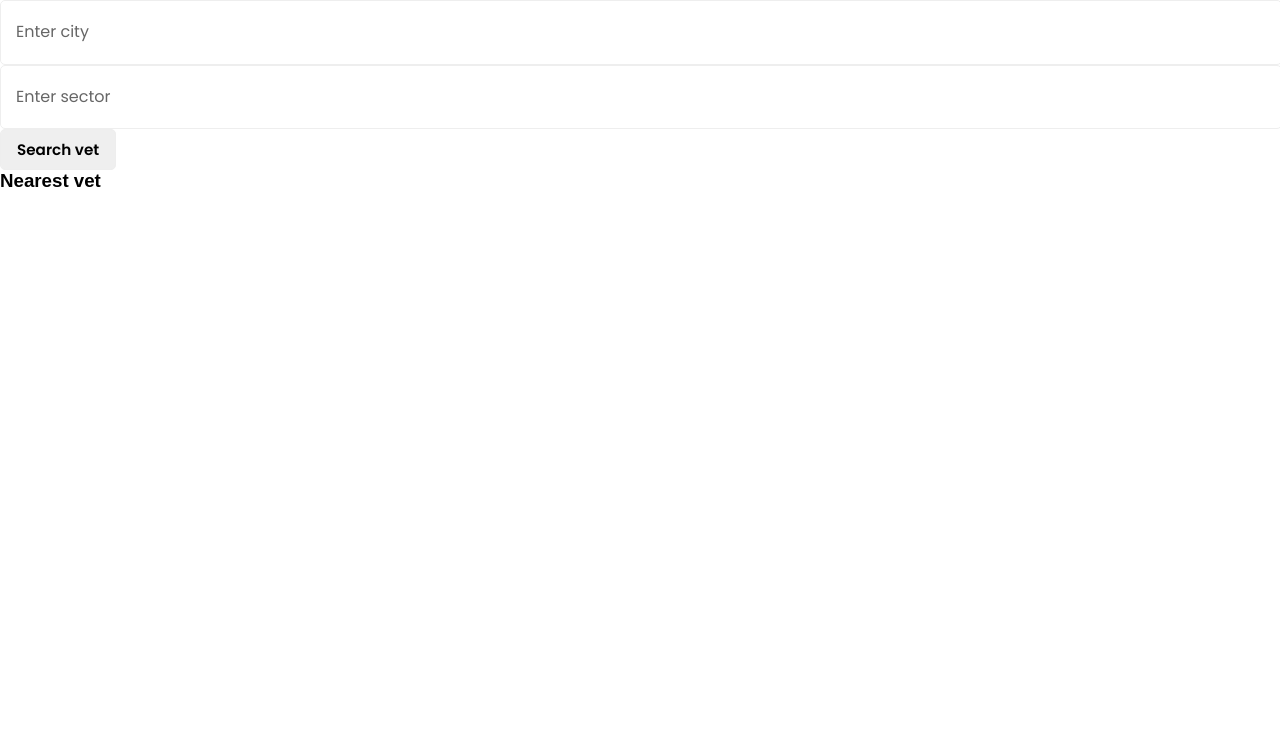
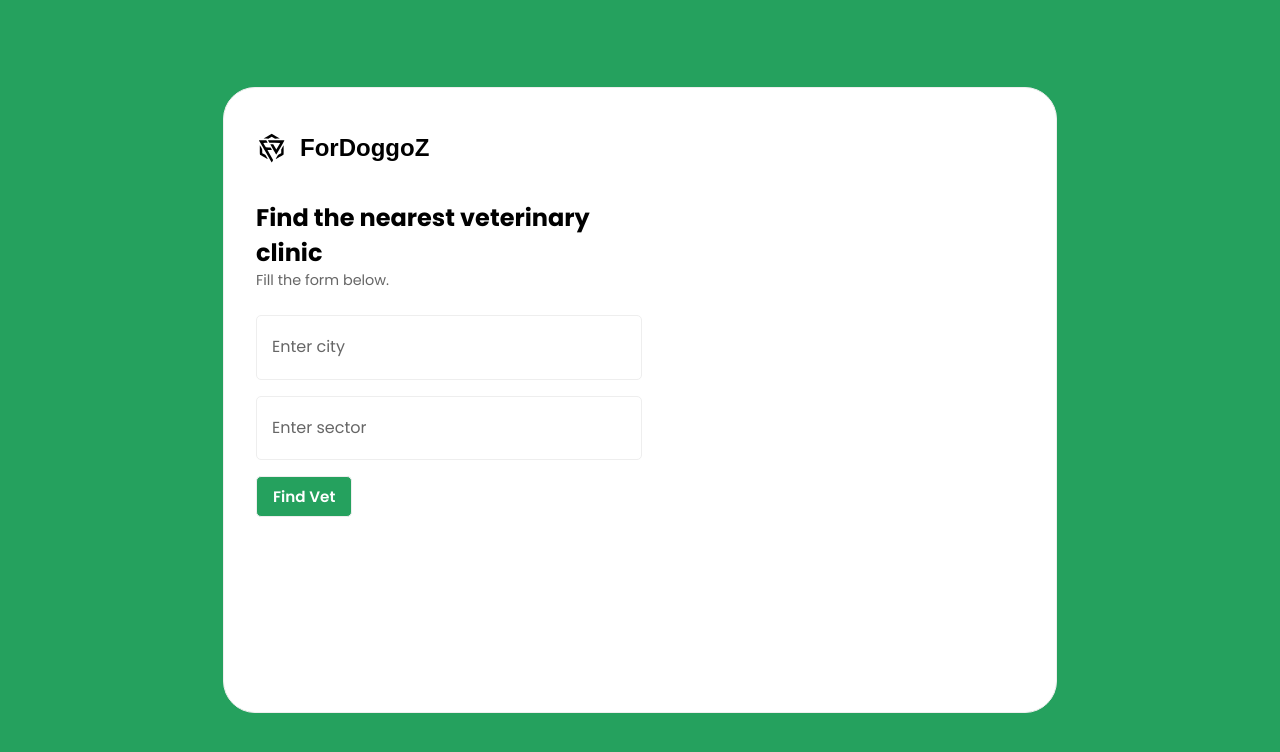
Before and after one commit to Ashu0126/For-DoggoZ, a Next.js app: page /vet-recommendation in a window 1280 px wide. Shown: the top 752 px of the page. Built offline with nearby package versions, Linux system fonts and the light colour scheme; a web font is replaced by a local one.

Commit message:
vet form

```diff
--- a/app/vet-recommendation/page.module.scss
+++ b/app/vet-recommendation/page.module.scss
@@ -0,0 +1,90 @@
+@import "./../../src/styles/variables.scss";
+@import "./../../src/styles/mixins.scss";
+
+.page {
+  @include flex-center;
+  background-color: $primary-color;
+  min-height: 100vh;
+  height: max-content;
+
+  .container {
+    min-width: 60%;
+    background-color: $white;
+    min-height: 70vh;
+    height: max-content;
+    @include border;
+    border-radius: 2rem;
+    padding: 2rem;
+    margin: 2rem;
+
+    .formContainer {
+      display: flex;
+      justify-content: center;
+      flex-direction: column;
+      gap: 1.5rem;
+      width: 50%;
+      transition: 1s;
+
+      .logo {
+        margin-left: -0.75rem;
+        display: flex;
+        align-items: center;
+        img {
+          width: 3.5rem;
+          filter: invert(1);
+        }
+        h3 {
+          font-size: 1.5rem;
+        }
+      }
+
+      p {
+        font-size: 0.9rem;
+        color: $label-color;
+      }
+
+      form {
+        display: flex;
+        flex-direction: column;
+        gap: 1rem;
+
+        button {
+          background-color: $primary-color;
+          color: $white;
+          width: max-content;
+        }
+      }
+    }
+
+    .slide {
+      transform: translateX(100%);
+    }
+  }
+}
+
+@media (max-width: 765px) {
+  .page {
+    .container {
+      width: 60%;
+      .formContainer {
+        width: 100%;
+
+        .head {
+          h2 {
+            font-size: 1.3rem;
+          }
+        }
+
+        form {
+          button {
+            width: 100%;
+          }
+        }
+      }
+
+      .slide {
+        transform: translateX(0%);
+      }
+    }
+  }
+}
--- a/app/vet-recommendation/page.tsx
+++ b/app/vet-recommendation/page.tsx
@@ -1,12 +1,13 @@
 "use client";
+import style from "./page.module.scss";
+import { useEffect, useState } from "react";
+import { fetchResult } from "@/src/utils/fetchApi";
+import FloatingInput from "@/src/components/atoms/FloatingInput";
 import Button from "@/src/components/atoms/Button";
-import FloatingInput from "@/src/components/atoms/FloatingInput";
-import style from "./page.module.scss";
-import { useState } from "react";
-import { fetchResult } from "@/src/utils/fetchApi";
 
 const Page = () => {
   const [result, setResult] = useState<any>({});
+  const [shift, setShift] = useState(false);
 
   const handleSubmit = (e: any) => {
     e.preventDefault();
@@ -16,26 +17,51 @@ const Page = () => {
       sector: Number(formData.get("sector")),
     };
 
+    if (payload.city && payload.sector) {
       const getVet = fetchResult(
         "https://fordoggoz.pythonanywhere.com/vet-recommendation",
         payload
       );
 
-    getVet.then((a) => setResult(a));
+      getVet.then((a) => {
+        setResult(a);
+      });
+    }
   };
 
+  useEffect(() => {
+    if (Object.values(result).length > 0) {
+      setShift(!shift);
+    }
+  }, [result]);
+
   return (
+    <div className={style.page}>
+      <div className={style.container}>
+        <div className={`${style.formContainer} ${shift ? style.slide : ""}`}>
+          <div className={style.logo}>
+            <img src="/svg/logo.svg" alt="" />
+            <h3>ForDoggoZ</h3>
+          </div>
+          <div className={style.head}>
+            <h2>
+              {shift ? "Nearest Vet" : "Find the nearest veterinary clinic"}
+            </h2>
+            {!shift && <p>Fill the form below.</p>}
+            {shift && <h3>{result?.nearestVet}</h3>}
+          </div>
+          <form onSubmit={handleSubmit}>
+            {!shift && (
               <>
-      <form className={style.form} onSubmit={handleSubmit}>
                 <FloatingInput label={"Enter city"} name={"city"} />
                 <FloatingInput label={"Enter sector"} name={"sector"} />
-        <Button type={"submit"}>{"Search vet"}</Button>
+              </>
+            )}
+            <Button>{shift ? "Go Back" : "Find Vet"}</Button>
           </form>
-      <div className={style.result}>
-        <h3>Nearest vet</h3>
-        <p>{result?.nearestVet}</p>
         </div>
-    </>
+      </div>
+    </div>
   );
 };
 
--- a/src/components/atoms/Button/index.module.scss
+++ b/src/components/atoms/Button/index.module.scss
@@ -17,7 +17,7 @@
 
 @media (max-width: 765px) {
   .btn {
-    font-size: 0.85rem;
+    font-size: 0.8rem;
     padding: 0.5rem 0.75rem;
   }
 }
--- a/src/components/molecules/Footer/index.module.scss
+++ b/src/components/molecules/Footer/index.module.scss
@@ -60,5 +60,9 @@
         }
       }
     }
+
+    .copyright {
+      font-size: 0.65rem;
+    }
   }
 }
--- a/src/components/molecules/Navbar/index.module.scss
+++ b/src/components/molecules/Navbar/index.module.scss
@@ -31,8 +31,8 @@
   .menu,
   .close {
     display: none;
-    width: 2rem;
-    height: 2rem;
+    width: 1.5rem;
+    height: 1.5rem;
   }
 }
 
```
Also changed, not shown: app/.html (deleted). Lines whose indentation alone changed are shown as unchanged.
